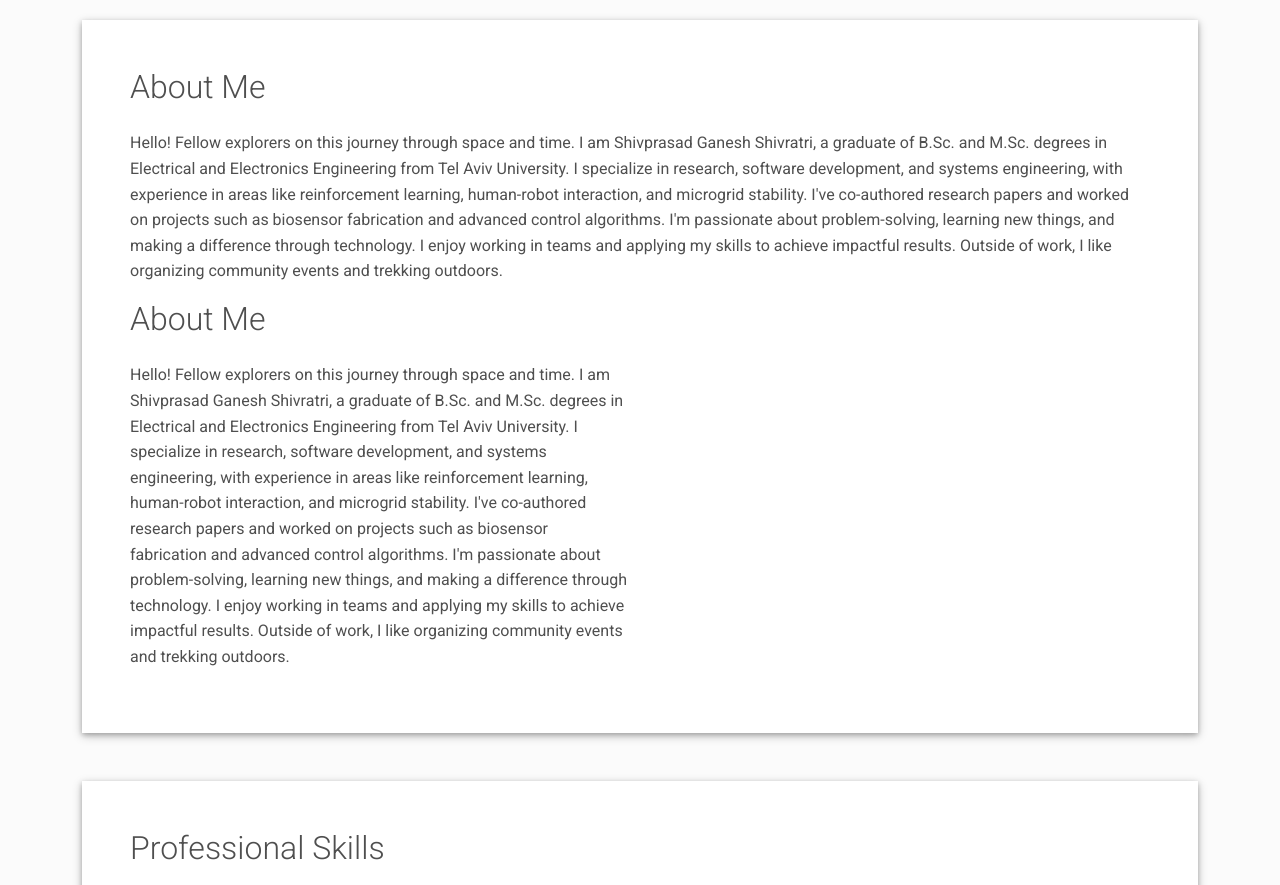
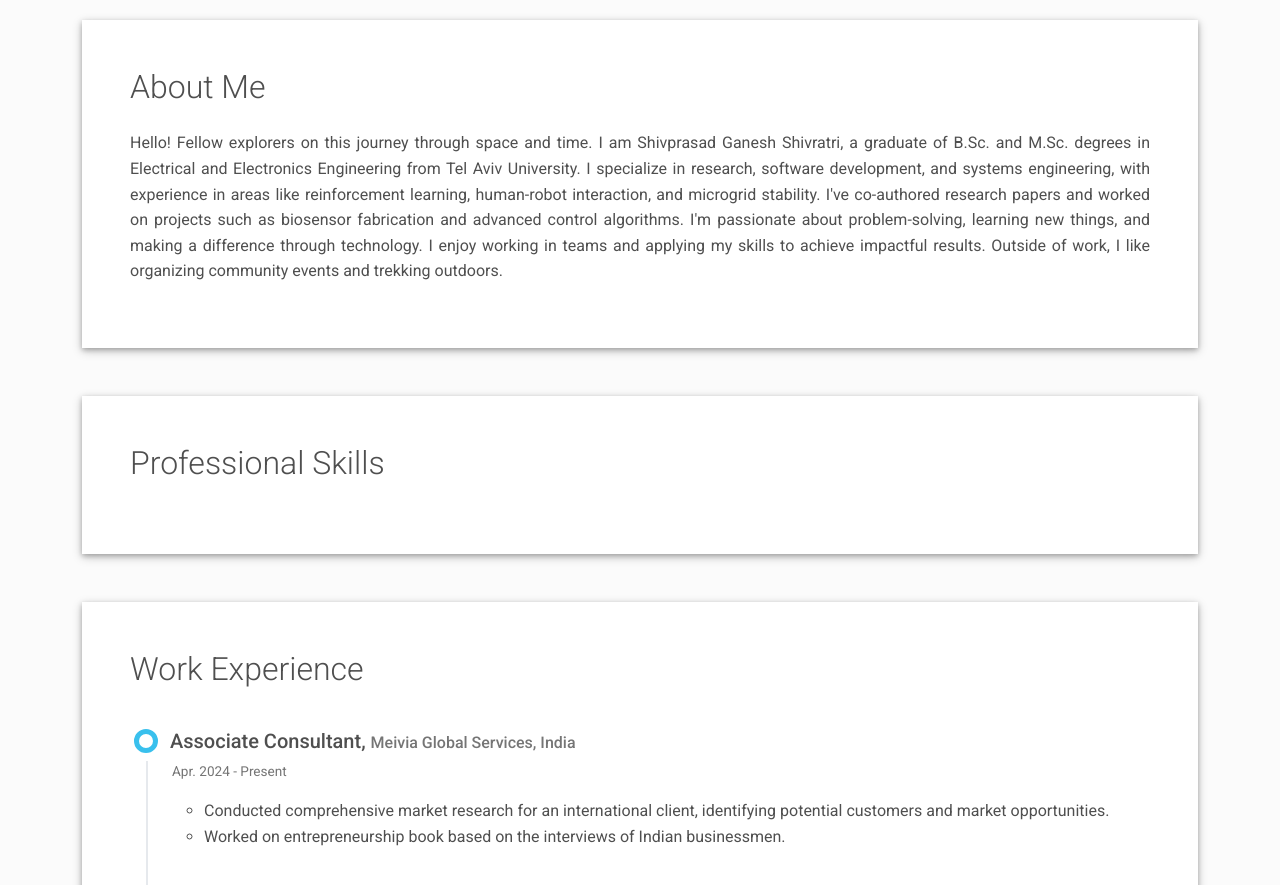
Before and after one commit to ShivprasadGS/shivprasadgs.github.io, a plain HTML site: page index.html in a window 1280 px wide. Shown: the part 640-1525 px from the top of the page. Drawn offline with Linux system fonts and the light colour scheme.

Commit message:
about section

```diff
--- a/index.html
+++ b/index.html
@@ -89,12 +89,9 @@
     <div class="about-section">
       <div class="row">
         <h2 class="h2 fw-light mb-4">About Me</h2>
-          <p>Hello! Fellow explorers on this journey through space and time. I am Shivprasad Ganesh Shivratri, a graduate of B.Sc. and M.Sc. degrees in Electrical and Electronics Engineering from Tel Aviv University. I specialize in research, software development, and systems engineering, with experience in areas like reinforcement learning, human-robot interaction, and microgrid stability. I've co-authored research papers and worked on projects such as biosensor fabrication and advanced control algorithms. I'm passionate about problem-solving, learning new things, and making a difference through technology. I enjoy working in teams and applying my skills to achieve impactful results. Outside of work, I like organizing community events and trekking outdoors.</p>
-
-        <div class="col-md-6">
-          <h2 class="h2 fw-light mb-4">About Me</h2>
-          <p>Hello! Fellow explorers on this journey through space and time. I am Shivprasad Ganesh Shivratri, a graduate of B.Sc. and M.Sc. degrees in Electrical and Electronics Engineering from Tel Aviv University. I specialize in research, software development, and systems engineering, with experience in areas like reinforcement learning, human-robot interaction, and microgrid stability. I've co-authored research papers and worked on projects such as biosensor fabrication and advanced control algorithms. I'm passionate about problem-solving, learning new things, and making a difference through technology. I enjoy working in teams and applying my skills to achieve impactful results. Outside of work, I like organizing community events and trekking outdoors.</p>
-        </div>
+          <p style="text-align: justify;">
+            Hello! Fellow explorers on this journey through space and time. I am Shivprasad Ganesh Shivratri, a graduate of B.Sc. and M.Sc. degrees in Electrical and Electronics Engineering from Tel Aviv University. I specialize in research, software development, and systems engineering, with experience in areas like reinforcement learning, human-robot interaction, and microgrid stability. I've co-authored research papers and worked on projects such as biosensor fabrication and advanced control algorithms. I'm passionate about problem-solving, learning new things, and making a difference through technology. I enjoy working in teams and applying my skills to achieve impactful results. Outside of work, I like organizing community events and trekking outdoors.
+          </p>
       </div>
     </div>
   </div>
```
